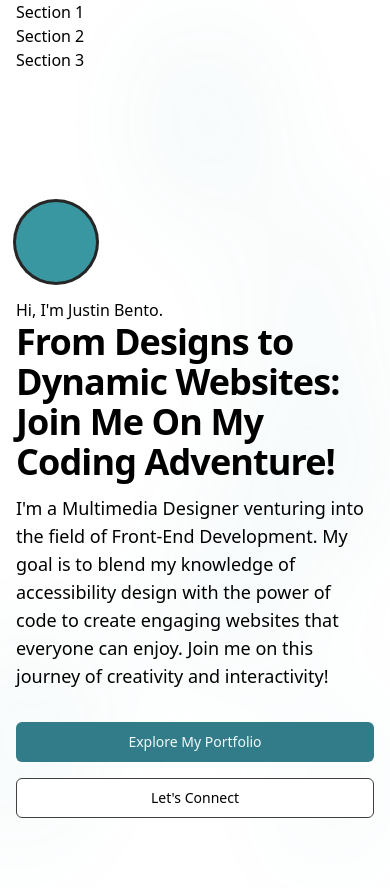
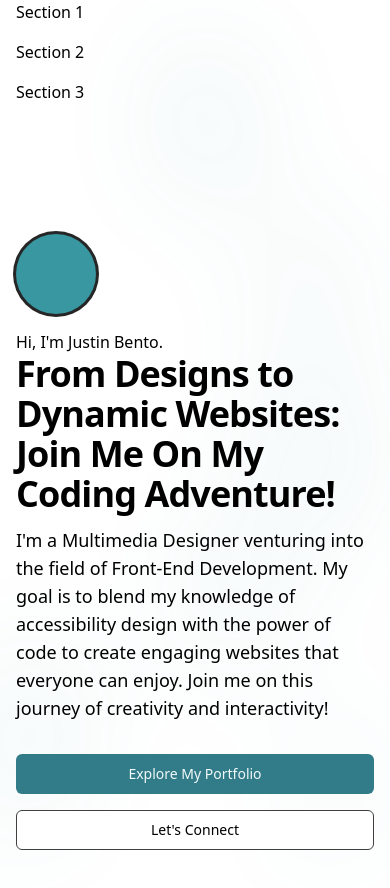
Before and after one commit to Justin-Bento/justin-bento-portfolio, a Next.js app: page / in a window 390 px wide. Shown: the top 888 px of the page. Built offline with nearby package versions, Linux system fonts and the light colour scheme.

Commit message:
Added grid list with 3 columns on desktop and 1 for mobile

```diff
--- a/components/Header.tsx
+++ b/components/Header.tsx
@@ -3,7 +3,7 @@ import React from 'react';
 export default function header() {
   return (
     <header>
-      <ul role="list" className="container mx-auto px-4 sm:px-6 lg:px-8">
+      <ul role="list" className="container mx-auto px-4 sm:px-6 lg:px-8 grid grid-cols-1 gap-4 md:grid-cols-3">
         <li>Section 1</li>
         <li>Section 2</li>
         <li>Section 3</li>
```
